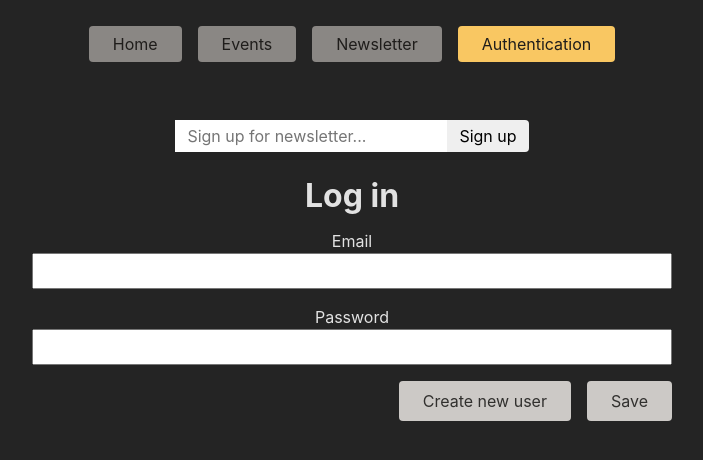
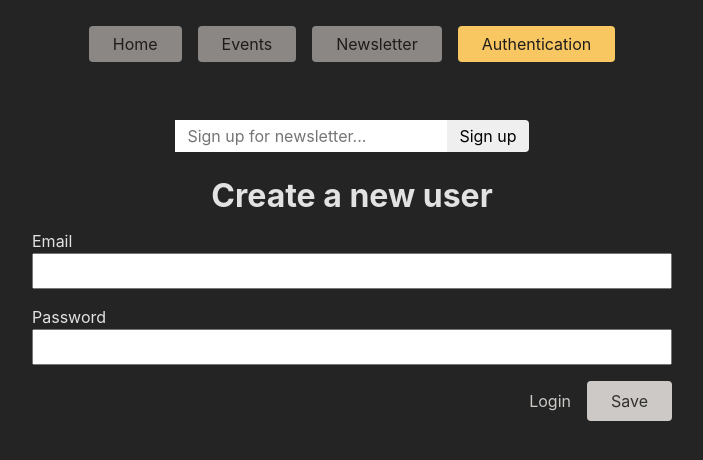
Before and after one commit to devProMaleek/react-authentication, a React (Create React App) app in the folder frontend/: page /auth in a window 1280 px wide. Shown: the top 460 px of the page, without its empty margins (288-991 px from the left). Built offline with nearby package versions, Linux system fonts and the light colour scheme.

Commit message:
Working with query parameters

```diff
--- a/frontend/src/components/AuthForm.js
+++ b/frontend/src/components/AuthForm.js
@@ -1,15 +1,10 @@
-import { useState } from 'react';
-import { Form } from 'react-router-dom';
+import { Form, Link, useSearchParams } from 'react-router-dom';
 
 import classes from './AuthForm.module.css';
 
 function AuthForm() {
-  const [isLogin, setIsLogin] = useState(true);
-
-  function switchAuthHandler() {
-    setIsLogin((isCurrentlyLogin) => !isCurrentlyLogin);
-  }
-
+  const [searchParams] = useSearchParams();
+  const isLogin = searchParams.get('mode') === 'login';
   return (
     <>
       <Form method="post" className={classes.form}>
@@ -23,9 +18,7 @@
           <input id="password" type="password" name="password" required />
         </p>
         <div className={classes.actions}>
-          <button onClick={switchAuthHandler} type="button">
-            {isLogin ? 'Create new user' : 'Login'}
-          </button>
+          <Link to={`/auth?mode=${isLogin ? 'signup' : 'login'}`}>{isLogin ? 'Create new user' : 'Login'}</Link>
           <button>Save</button>
         </div>
       </Form>
--- a/frontend/src/components/AuthForm.module.css
+++ b/frontend/src/components/AuthForm.module.css
@@ -8,6 +8,7 @@
 .form textarea {
   display: block;
   width: 100%;
+  text-align: left;
 }
 
 .form input,
--- a/frontend/src/components/MainNavigation.js
+++ b/frontend/src/components/MainNavigation.js
@@ -24,7 +24,7 @@
               </NavLink>
             </li>
             <li>
-              <NavLink to="/auth" className={({ isActive }) => (isActive ? classes.active : undefined)}>
+              <NavLink to="/auth?mode=login" className={({ isActive }) => (isActive ? classes.active : undefined)}>
                 Authentication
               </NavLink>
             </li>
```
